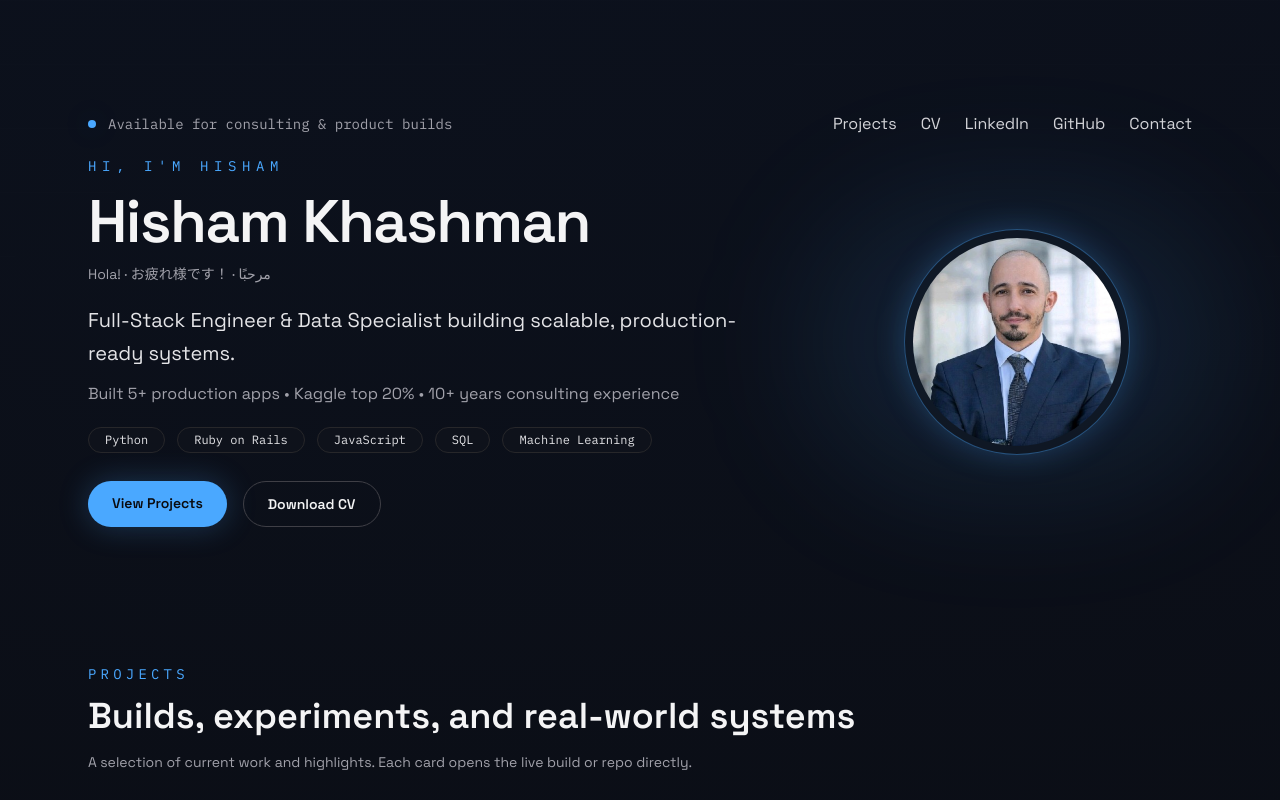
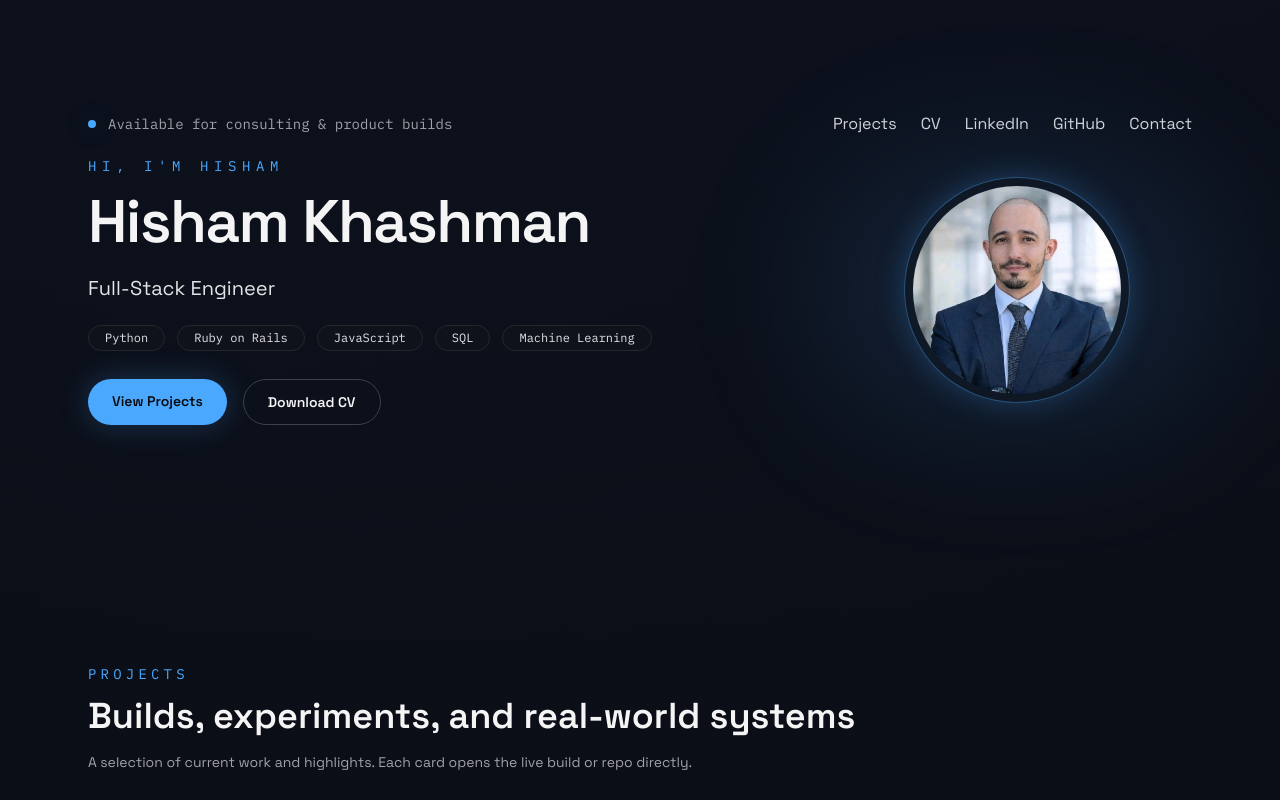
Before and after one commit to Hishamkhashman1/portfolio, a Next.js app: page / in a window 1280 px wide. Shown: the top 800 px of the page. Built offline with nearby package versions, Linux system fonts and the light colour scheme.

Commit message:
changed greeting and summary

```diff
--- a/data/profile.ts
+++ b/data/profile.ts
@@ -1,9 +1,9 @@
 export const profile = {
   name: "Hisham Khashman",
-  greeting: "Hola! · お疲れ様です！ · مرحبًا",
-  title: "Full-Stack Engineer & Data Specialist building scalable, production-ready systems.",
-  summary:
-    "Built 5+ production apps • Kaggle top 20% • 10+ years consulting experience",
+  // greeting: "Hola! · お疲れ様です！ · مرحبًا",
+  title: "Full-Stack Engineer",
+  // summary:
+  //   "Built 5+ production apps • Kaggle top 20% • 10+ years consulting experience",
   stack: ["Python", "Ruby on Rails", "JavaScript", "SQL", "Machine Learning"],
   email: "hisham.khashman@gmail.com",
   links: {
```
